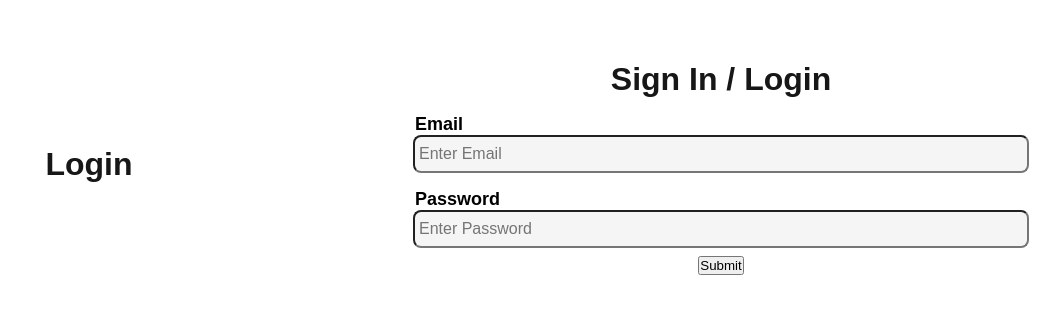
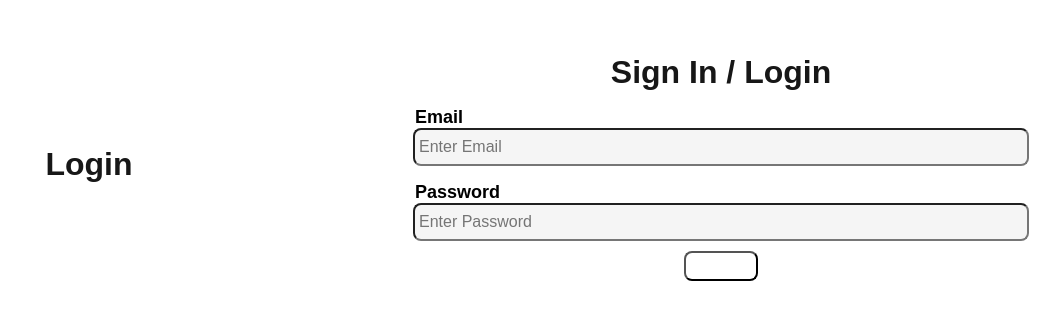
Before and after one commit to mohdamir021/next-pages, a Next.js app: page /login in a window 1280 px wide. Shown: the part 236-556 px from the top of the page, without its empty margins (235-1280 px from the left). Built offline with nearby package versions, Linux system fonts and the light colour scheme.

Commit message:
style: fix CSS formatting by adding missing closing bracket for .main class

```diff
--- a/src/styles/Buttons.module.css
+++ b/src/styles/Buttons.module.css
@@ -7,3 +7,13 @@
   padding-right: 8px;
   margin: 2px;
 }
+
+.main {
+  background-color: var(--main);
+  color: white;
+  margin: 2px;
+  border-radius: 8px;
+  font-size: 16px;
+  font-weight: 700;
+  padding: 4px 8px;
+}
```
